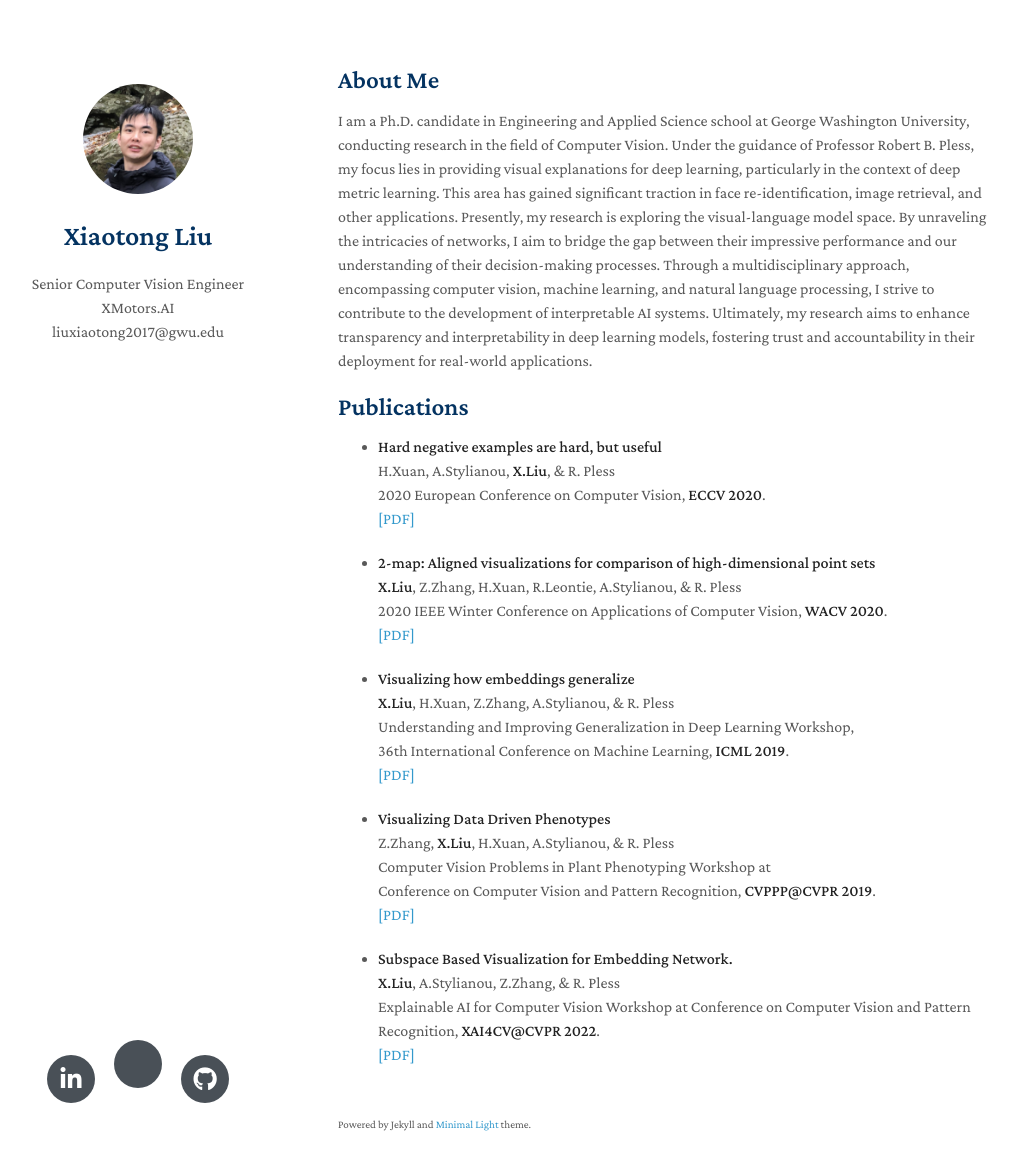
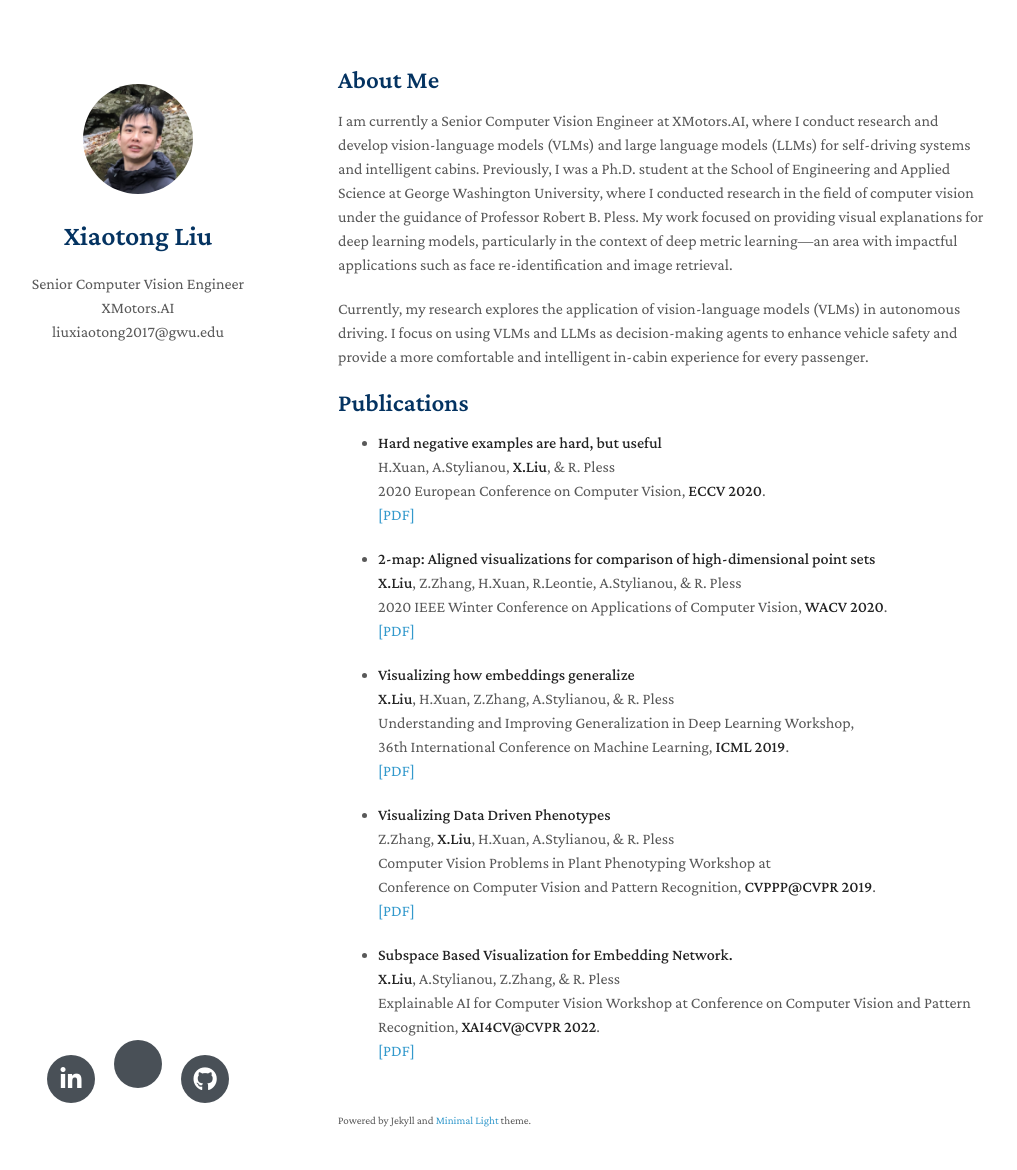
Before and after one commit to LiuXiaotong96/liuxiaotong96.github.io, a Jekyll site: the page built from index.md, in a window 1280 px wide and 1205 px high. Shown: the top 1170 px of the window, without its empty margins (132-1149 px from the left). Built offline with Jekyll 4.4.1, drawn with Linux system fonts in a browser that asks for light colours; nearby versions of some CDN libraries; a style sheet for code colours, icons or effects is not loaded; our own code applies the rules of GitHub Pages for plain Markdown files.

Commit message:
Update index.md

```diff
--- a/index.md
+++ b/index.md
@@ -3,8 +3,10 @@ layout: homepage
 ---
 
 ## About Me
+I am currently a Senior Computer Vision Engineer at XMotors.AI, where I conduct research and develop vision-language models (VLMs) and large language models (LLMs) for self-driving systems and intelligent cabins. Previously, I was a Ph.D. student at the School of Engineering and Applied Science at George Washington University, where I conducted research in the field of computer vision under the guidance of Professor Robert B. Pless. My work focused on providing visual explanations for deep learning models, particularly in the context of deep metric learning—an area with impactful applications such as face re-identification and image retrieval.
 
-I am a Ph.D. candidate in Engineering and Applied Science school at George Washington University, conducting research in the field of Computer Vision. Under the guidance of Professor Robert B. Pless, my focus lies in providing visual explanations for deep learning, particularly in the context of deep metric learning. This area has gained significant traction in face re-identification, image retrieval, and other applications. Presently, my research is exploring the visual-language model space. By unraveling the intricacies of networks, I aim to bridge the gap between their impressive performance and our understanding of their decision-making processes. Through a multidisciplinary approach, encompassing computer vision, machine learning, and natural language processing, I strive to contribute to the development of interpretable AI systems. Ultimately, my research aims to enhance transparency and interpretability in deep learning models, fostering trust and accountability in their deployment for real-world applications.
+Currently, my research explores the application of vision-language models (VLMs) in autonomous driving. I focus on using VLMs and LLMs as decision-making agents to enhance vehicle safety and provide a more comfortable and intelligent in-cabin experience for every passenger.
+
 
 
 ## Publications
```
